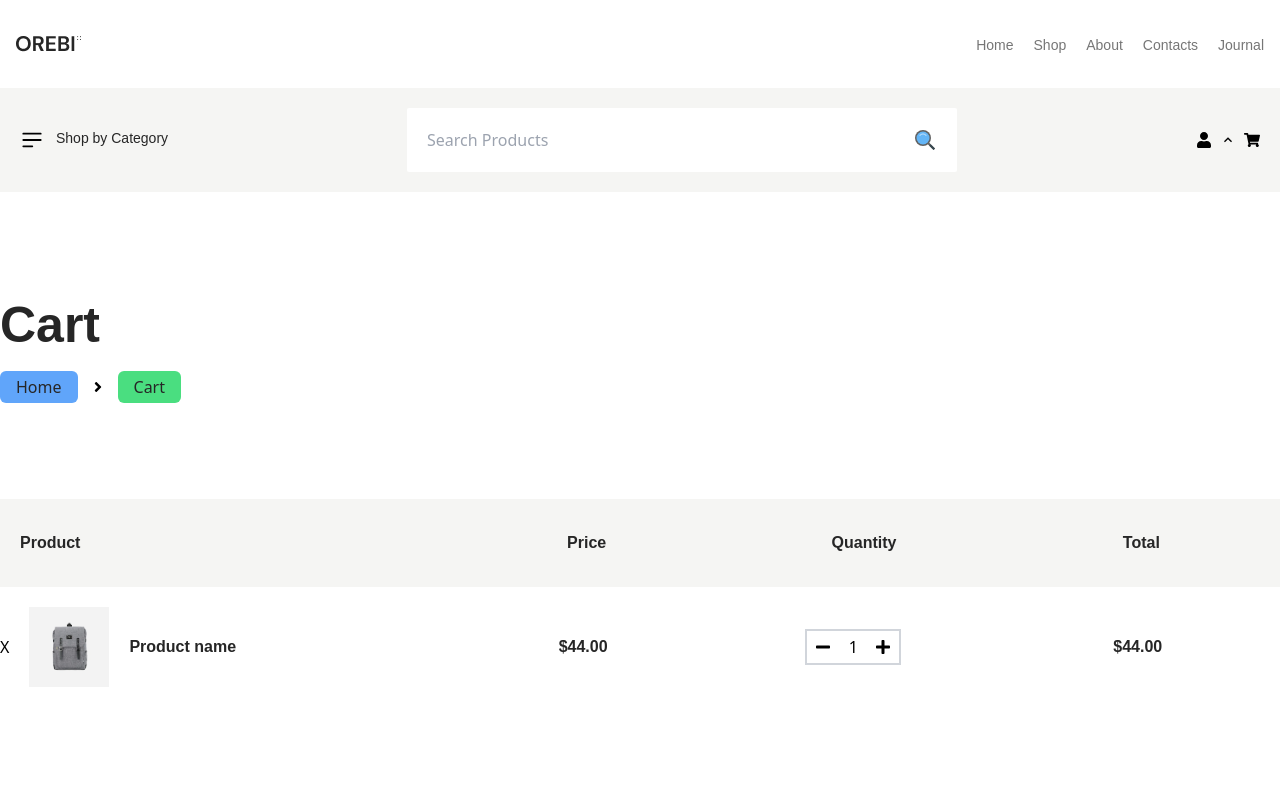
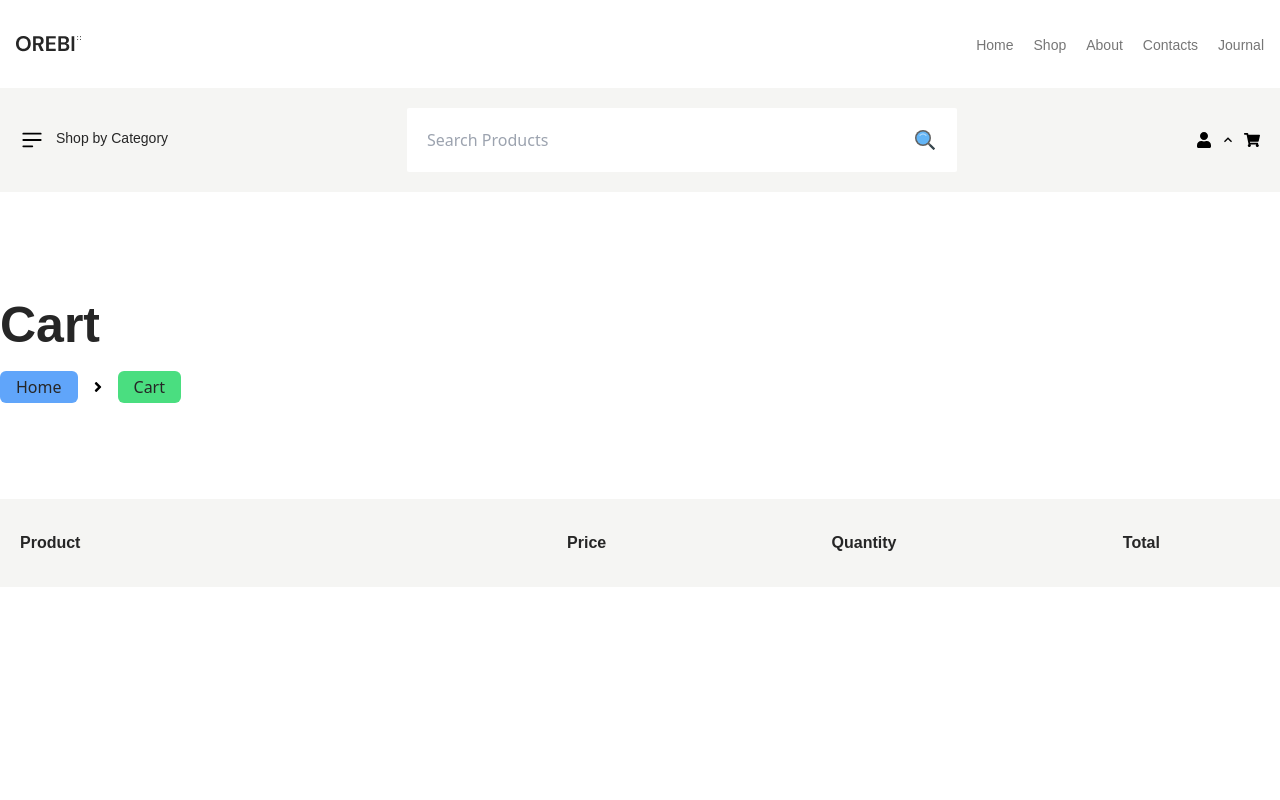
Before and after one commit to mdarafat2201/oreby1, a React (Vite) app: page /Cart in a window 1280 px wide. Shown: the top 800 px of the page. Built offline with nearby package versions, Linux system fonts and the light colour scheme.

Commit message:
Cart page product add funtion don

```diff
--- a/package.json
+++ b/package.json
@@ -34,6 +34,7 @@
     "postcss": "^8.4.35",
     "prettier": "^3.2.5",
     "prettier-plugin-tailwindcss": "^0.5.14",
+    "tailwind-scrollbar": "^3.1.0",
     "tailwindcss": "^3.4.1",
     "vite": "^5.0.8"
   }
--- a/src/Redux/AllSlice/AddtoCart/AddtoCart.js
+++ b/src/Redux/AllSlice/AddtoCart/AddtoCart.js
@@ -2,7 +2,9 @@ import { createSlice } from "@reduxjs/toolkit";
 import { Bounce, toast } from "react-toastify";
 
 const initialState = {
-  CartItem: [],
+  CartItem: localStorage.getItem("cartItem")
+    ? JSON.parse(localStorage.getItem("cartItem"))
+    : [],
   totoalCartItem: 0,
   TotalAmount: 0,
 };
@@ -17,6 +19,7 @@ export const AddtoCartSlice = createSlice({
       });
       if (findIndex >= 0) {
         state.CartItem[findIndex].cartQuantity += 1;
+        localStorage.setItem("cartItem", JSON.stringify(state.CartItem));
         toast.info(`${action.payload.title} again Add to cort`, {
           position: "top-right",
           autoClose: 5000,
@@ -31,6 +34,7 @@ export const AddtoCartSlice = createSlice({
       } else {
         const temporary = { ...action.payload, cartQuantity: 1 };
         state.CartItem.push(temporary);
+        localStorage.setItem("cartItem", JSON.stringify(state.CartItem));
         toast(`${action.payload.title} Add to cort`, {
           position: "top-right",
           autoClose: 5000,
--- a/src/pages/Cart/Cart.jsx
+++ b/src/pages/Cart/Cart.jsx
@@ -1,9 +1,13 @@
-import React from "react";
+import React, { useState } from "react";
 import BreadCrumb from "../../Component/CommonConponent/BreadCrumb/BreadCrumb";
 import Flex from "../../Component/CommonConponent/Flex";
 import product3 from "../../assets/product3.png";
 import { FaMinus, FaPlus } from "react-icons/fa";
+import { ImCancelCircle } from "react-icons/im";
+import { useSelector } from "react-redux";
 const Cart = () => {
+  const { CartItem } = useSelector((state) => state.Cart);
+
   return (
     <>
       <div className=" py-24">
@@ -40,26 +44,34 @@ const Cart = () => {
               </div>
             </Flex>
           </div>
+          <div className=" scrollbar-thumb-main_font_color scrollbar-track-secondary_bg_color scrollbar-thin h-[500px] overflow-y-scroll">
+            {CartItem?.map((item) => (
               <div className="py-5">
                 <Flex className={"items-center justify-between"}>
                   <div className="grow basis-1/3">
                     <Flex className={" items-center gap-x-5"}>
-                  <span>X</span>
-                  <div className="h-20 w-20">
+                      <span className="cursor-pointer text-2xl">
+                        <ImCancelCircle />
+                      </span>
+                      <div className="h-20 w-20 rounded-md shadow-xl">
                         <img
-                      src={product3}
-                      alt={product3}
+                          src={
+                            item.thumbnail
+                              ? item.thumbnail
+                              : "thumbnail missing"
+                          }
+                          alt={item.thumbnail}
                           className="h-full w-full object-cover"
                         />
                       </div>
                       <h2 className=" font-DMsans text-base font-bold text-main_font_color">
-                    Product name
+                        {item.title ? item.title : "title missing"}
                       </h2>
                     </Flex>
                   </div>
                   <div className="flex basis-1/5 justify-center">
                     <h2 className=" font-DMsans text-base font-bold text-main_font_color">
-                  $44.00
+                      {item.price ? `$${item.price}` : "$0.00"}
                     </h2>
                   </div>
                   <div className="flex grow basis-1/5 justify-center">
@@ -71,7 +83,7 @@ const Cart = () => {
                       <span className="cursor-pointer">
                         <FaMinus />
                       </span>
-                  <p>1</p>
+                      <p>{item.cartQuantity}</p>
                       <span className="cursor-pointer">
                         <FaPlus />
                       </span>
@@ -79,10 +91,12 @@ const Cart = () => {
                   </div>
                   <div className="flex grow basis-1/5 justify-center">
                     <h2 className=" font-DMsans text-base font-bold text-main_font_color">
-                  $44.00
+                      {`$${item.cartQuantity * item.price}`}
                     </h2>
                   </div>
                 </Flex>
+              </div>
+            ))}
           </div>
         </div>
       </div>
--- a/src/pages/ProductDetails/ProductDetails.jsx
+++ b/src/pages/ProductDetails/ProductDetails.jsx
@@ -9,12 +9,13 @@ import Flex from "../../Component/CommonConponent/Flex";
 import RatingStar from "../../Component/ProductDetailsComponent/RatingStar";
 import ProductInfo from "../../Component/ProductDetailsComponent/ProductInfo";
 import { addtoCart } from "../../Redux/AllSlice/AddtoCart/AddtoCart";
-import { useParams } from "react-router-dom";
+import { useNavigate, useParams } from "react-router-dom";
 
 const ProductDetails = () => {
   const dispatch = useDispatch();
   const [EachProduct, setEachProduct] = useState({});
   const { productId } = useParams();
+  const Navigate = useNavigate();
 
   useEffect(() => {
     dispatch(FetcherProduct(`https://dummyjson.com/products/${productId}`));
@@ -28,6 +29,7 @@ const ProductDetails = () => {
   }, [status.payload, data.payload]);
   const HandleCart = () => {
     dispatch(addtoCart(EachProduct));
+    Navigate("/Cart");
   };
 
   return (
--- a/tailwind.config.js
+++ b/tailwind.config.js
@@ -18,5 +18,5 @@ export default {
       },
     },
   },
-  plugins: [],
+  plugins: [require("tailwind-scrollbar")],
 };
```
Also changed, not shown: 1 other file (tests, documents, lock files or other folders). Lines whose indentation alone changed are shown as unchanged.
